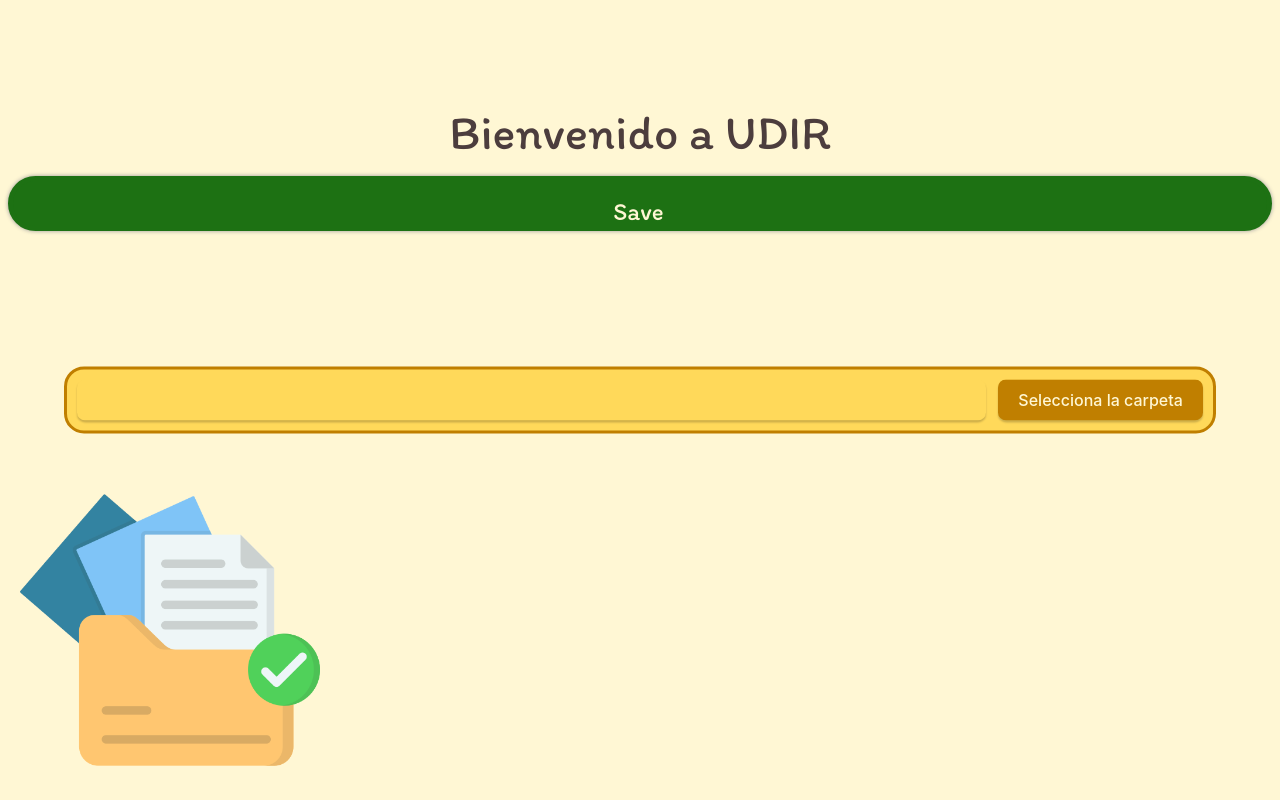
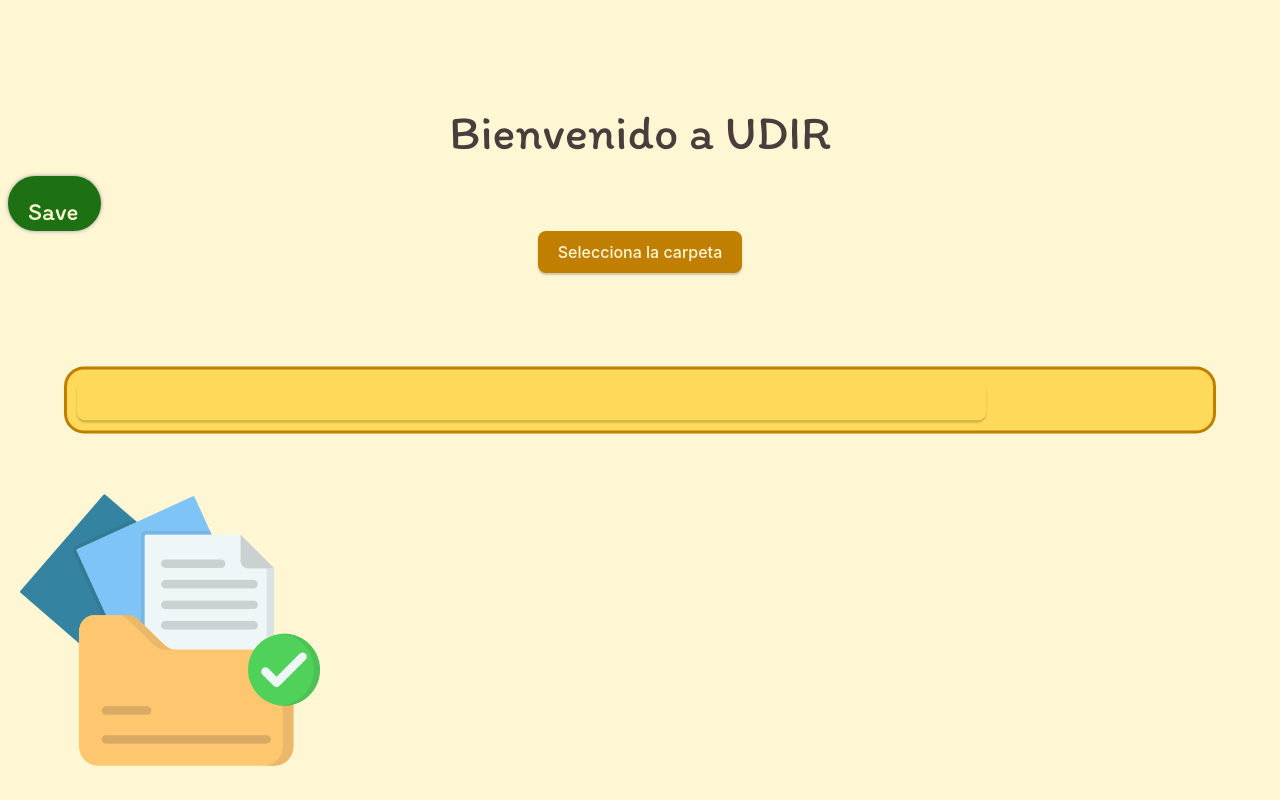
Before and after one commit to Ekkology/folder_admin, a React (Vite) app: page / in a window 1280 px wide. Built offline with nearby package versions, Linux system fonts and the light colour scheme.

Commit message:
Se agregó un div para que sea más fácil manejar los botones

```diff
--- a/src/routes/get_start.jsx
+++ b/src/routes/get_start.jsx
@@ -55,13 +55,19 @@ function App() {
         <form className="form1" id="form1">
           <input className="rutaF" id="rutaF" type="text" />
         </form>
+      </div>
+
+      <div className="contenedor_botones">
+        <button id="save1" className="saveB">
+        Save
+        </button>
+
         <button className="boton_folder" id="boton_select">
           Selecciona la carpeta
         </button>
+
       </div>
-      <button id="save1" className="saveB">
-        Save
-      </button>
+
     <img src="src\images\fondo_udir.png" className = "image" />
     </div>
   );
```
